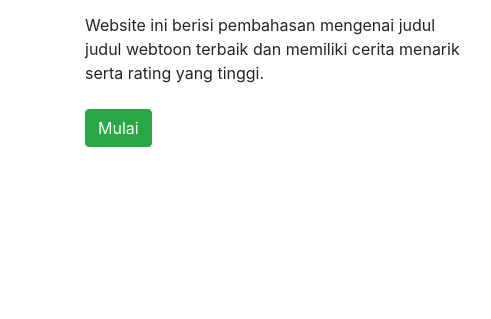
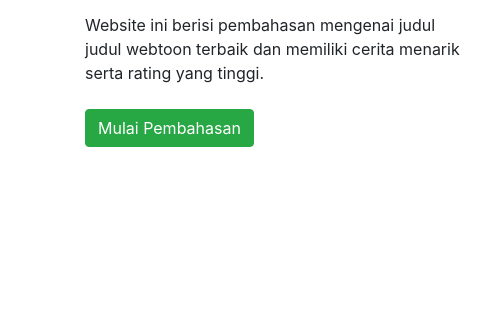
Before and after one commit to raswanhaqqi/raswanhaqqi.github.io, a plain HTML site: page tugas4bootstrap.html in a window 1280 px wide. Shown: the part 416-735 px from the top of the page, 0-491 px from the left. Drawn offline with nearby package versions, Linux system fonts and the light colour scheme; a web font is replaced by a local one.

Commit message:
Update tugas4bootstrap.html

```diff
--- a/tugas4bootstrap.html
+++ b/tugas4bootstrap.html
@@ -54,7 +54,7 @@
                      <p class="mt-3 mb-4">
                         Website ini berisi pembahasan mengenai judul judul webtoon terbaik dan memiliki cerita menarik serta rating yang tinggi.
                      </p>
-                     <a href="#introduction" class="btn btn-success">Mulai</a>
+                     <a href="#introduction" class="btn btn-success">Mulai Pembahasan</a>
                 </div>
                 <div class="col d-none d-md-bloc d-lg-block d-xl-block"><img src="Naver_Line_Webtoon_logo.png" alt="Math" width="700" height="500"></div>
             </div>
```
